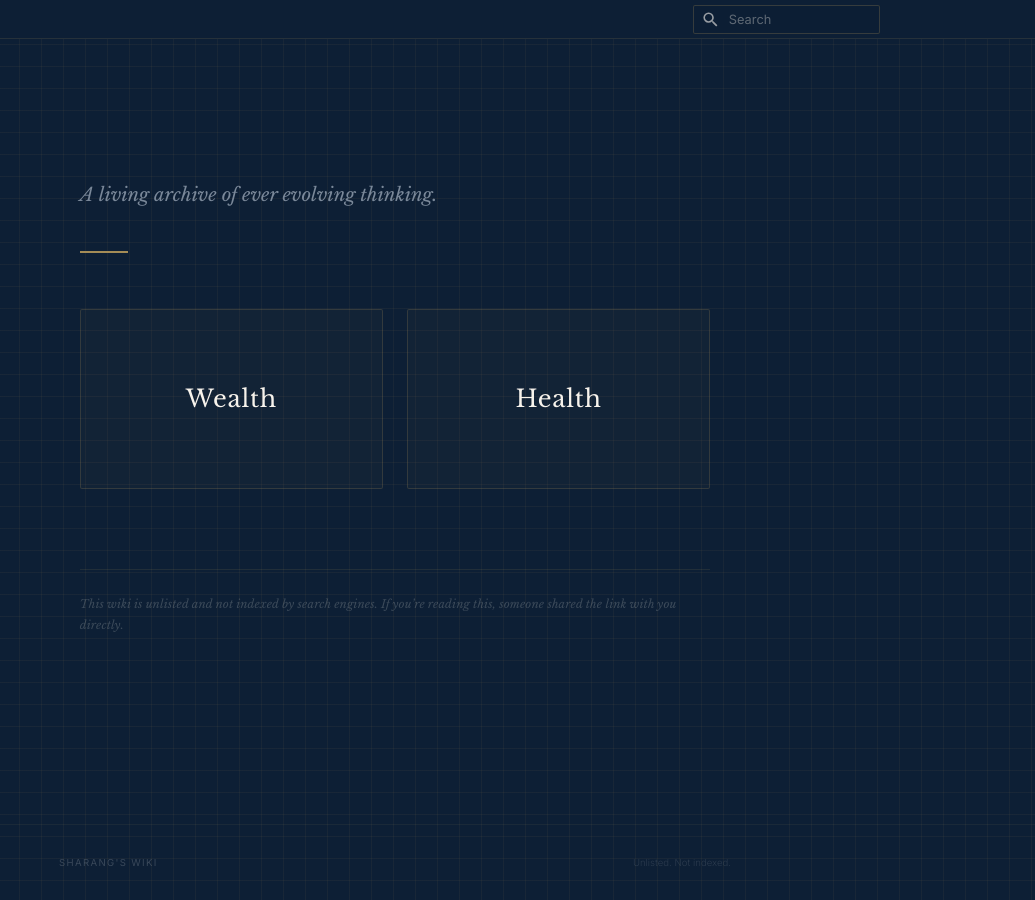
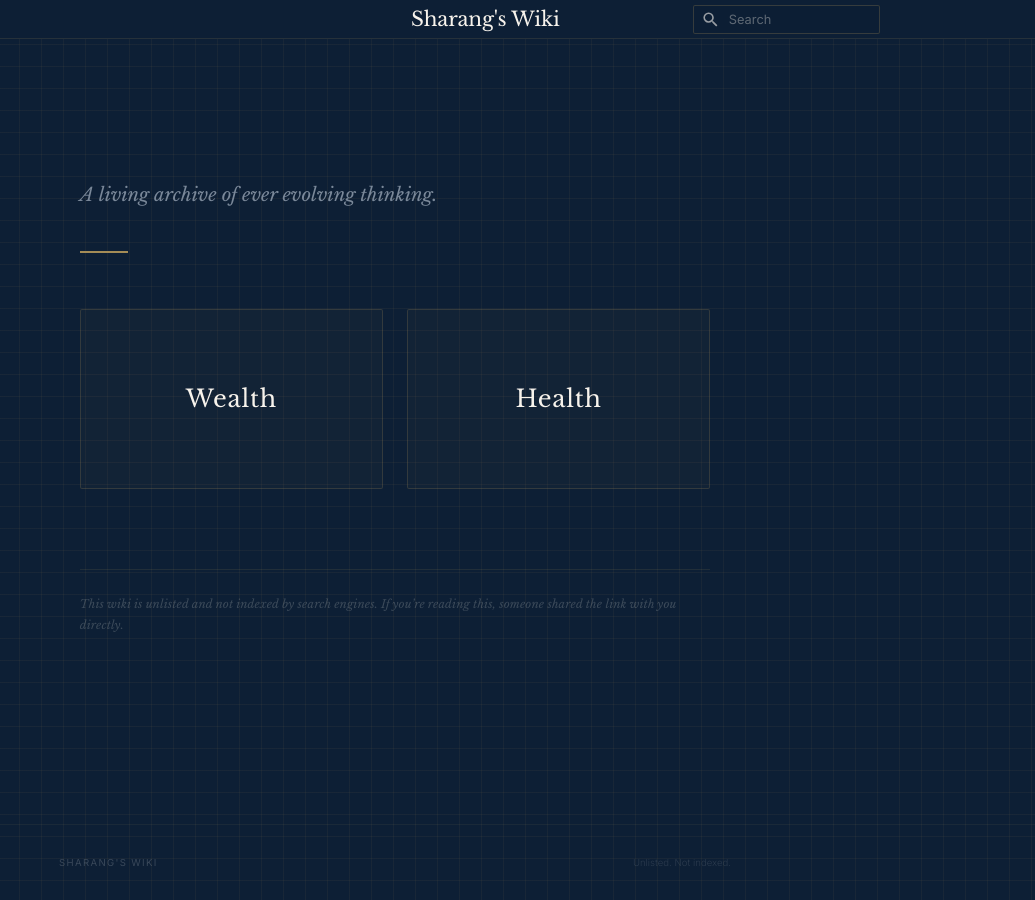
Before and after one commit to sharangshah/wiki, an MkDocs documentation site: the page built from docs/index.md, in a window 1280 px wide. Shown: the whole page, without its empty margins (245-1280 px from the left). Built offline with MkDocs 1.6.1 and Material for MkDocs 9.7.7, drawn with Linux system fonts in a browser that asks for light colours.

Commit message:
Fix header title width collapse: add max-content and overflow visible

```diff
--- a/docs/stylesheets/brand.css
+++ b/docs/stylesheets/brand.css
@@ -1028,6 +1028,10 @@ body::before {
   transform: translateX(-50%);
   text-align: center;
   white-space: nowrap;
+  width: max-content;
+}
+.md-header__title .md-ellipsis {
+  overflow: visible;
 }
 /* Search stays at right edge */
 .md-search {
```
